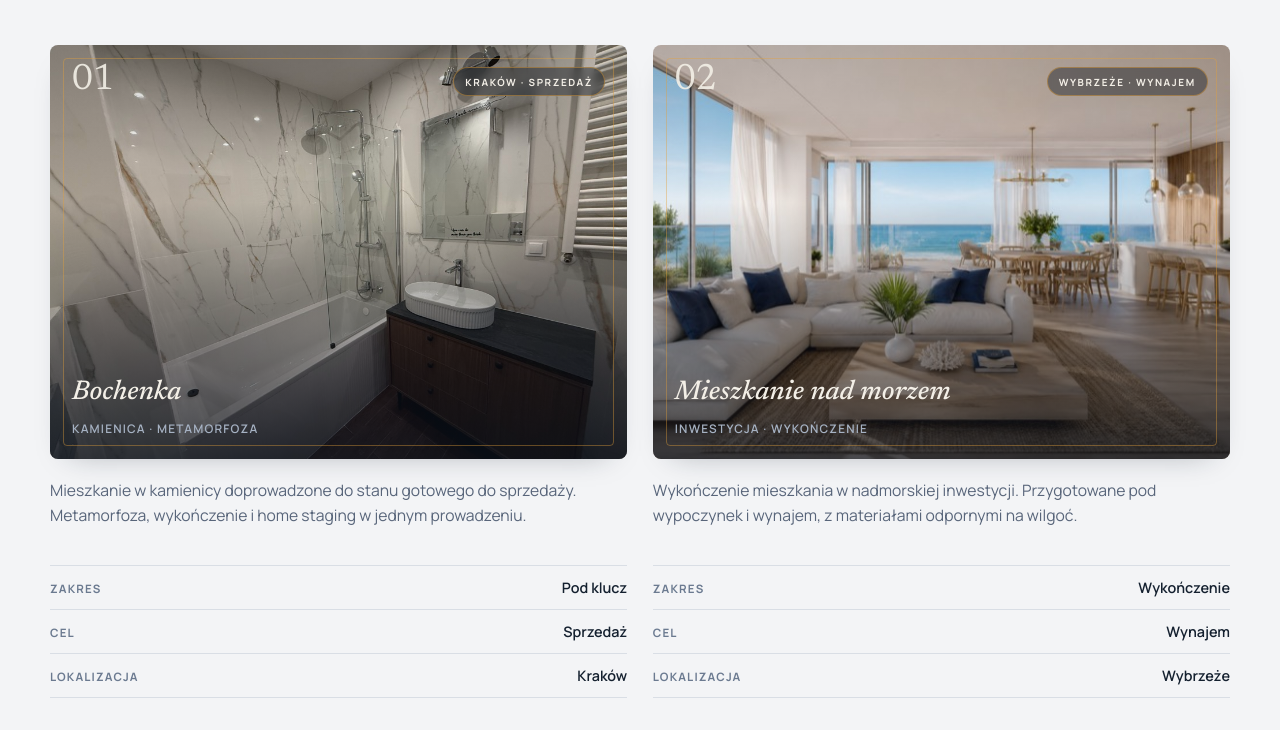
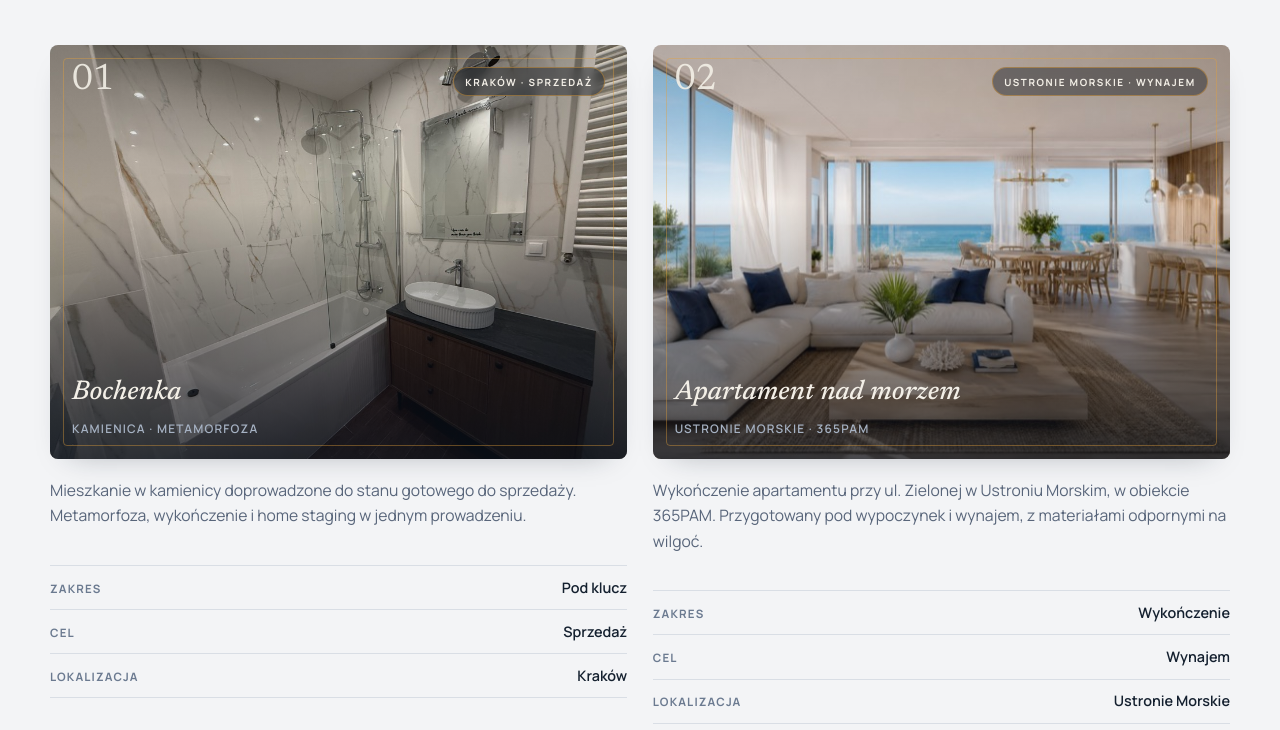
Before and after one commit to mrkremonty/mrkremonty.github.io, a plain HTML site: page index.html in a window 1280 px wide. Shown: the part 2070-2800 px from the top of the page. Drawn offline with Linux system fonts and the light colour scheme.

Commit message:
Add files via upload

```diff
--- a/index.html
+++ b/index.html
@@ -459,15 +459,15 @@
             <img class="pat" src="mrk-morze.jpg" loading="lazy" alt="Jasne mieszkanie w nadmorskiej inwestycji — wizualizacja">
             <div class="shade"></div>
             <span class="idx">02</span>
-            <span class="tag">Wybrzeże · wynajem</span>
-            <div class="pname"><span class="t">Mieszkanie nad morzem</span><span class="s">Inwestycja · wykończenie</span></div>
+            <span class="tag">Ustronie Morskie · wynajem</span>
+            <div class="pname"><span class="t">Apartament nad morzem</span><span class="s">Ustronie Morskie · 365PAM</span></div>
             <div class="frm"></div>
           </div>
-          <p class="desc">Wykończenie mieszkania w nadmorskiej inwestycji. Przygotowane pod wypoczynek i wynajem, z materiałami odpornymi na wilgoć.</p>
+          <p class="desc">Wykończenie apartamentu przy ul. Zielonej w Ustroniu Morskim, w obiekcie 365PAM. Przygotowany pod wypoczynek i wynajem, z materiałami odpornymi na wilgoć.</p>
           <dl class="rows">
             <div class="r"><dt>Zakres</dt><dd>Wykończenie</dd></div>
             <div class="r"><dt>Cel</dt><dd>Wynajem</dd></div>
-            <div class="r"><dt>Lokalizacja</dt><dd>Wybrzeże</dd></div>
+            <div class="r"><dt>Lokalizacja</dt><dd>Ustronie Morskie</dd></div>
           </dl>
           <p class="photo-hint">Wizualizacja poglądowa.</p>
         </article>
@@ -521,7 +521,7 @@
         <figure><img src="mrk-v2.jpg" loading="lazy" alt="Mieszkanie w kamienicy ze sztukaterią — wizualizacja"><figcaption>Kamienica</figcaption><span class="vbadge">Wizualizacja</span></figure>
         <figure><img src="mrk-g6.jpg" loading="lazy" alt="Sypialnia — realizacja Bochenka"><figcaption>Sypialnia · realizacja</figcaption></figure>
         <figure><img src="mrk-v5.jpg" loading="lazy" alt="Kuchnia z widokiem na łazienkę — wizualizacja"><figcaption>Kuchnia i łazienka</figcaption><span class="vbadge">Wizualizacja</span></figure>
-        <figure><img src="mrk-morze.jpg" loading="lazy" alt="Jasne mieszkanie nad morzem — wizualizacja"><figcaption>Nad morzem</figcaption><span class="vbadge">Wizualizacja</span></figure>
+        <figure><img src="mrk-morze.jpg" loading="lazy" alt="Jasny apartament nad morzem, Ustronie Morskie — wizualizacja"><figcaption>Ustronie Morskie</figcaption><span class="vbadge">Wizualizacja</span></figure>
       </div>
     </div>
   </section>
```
